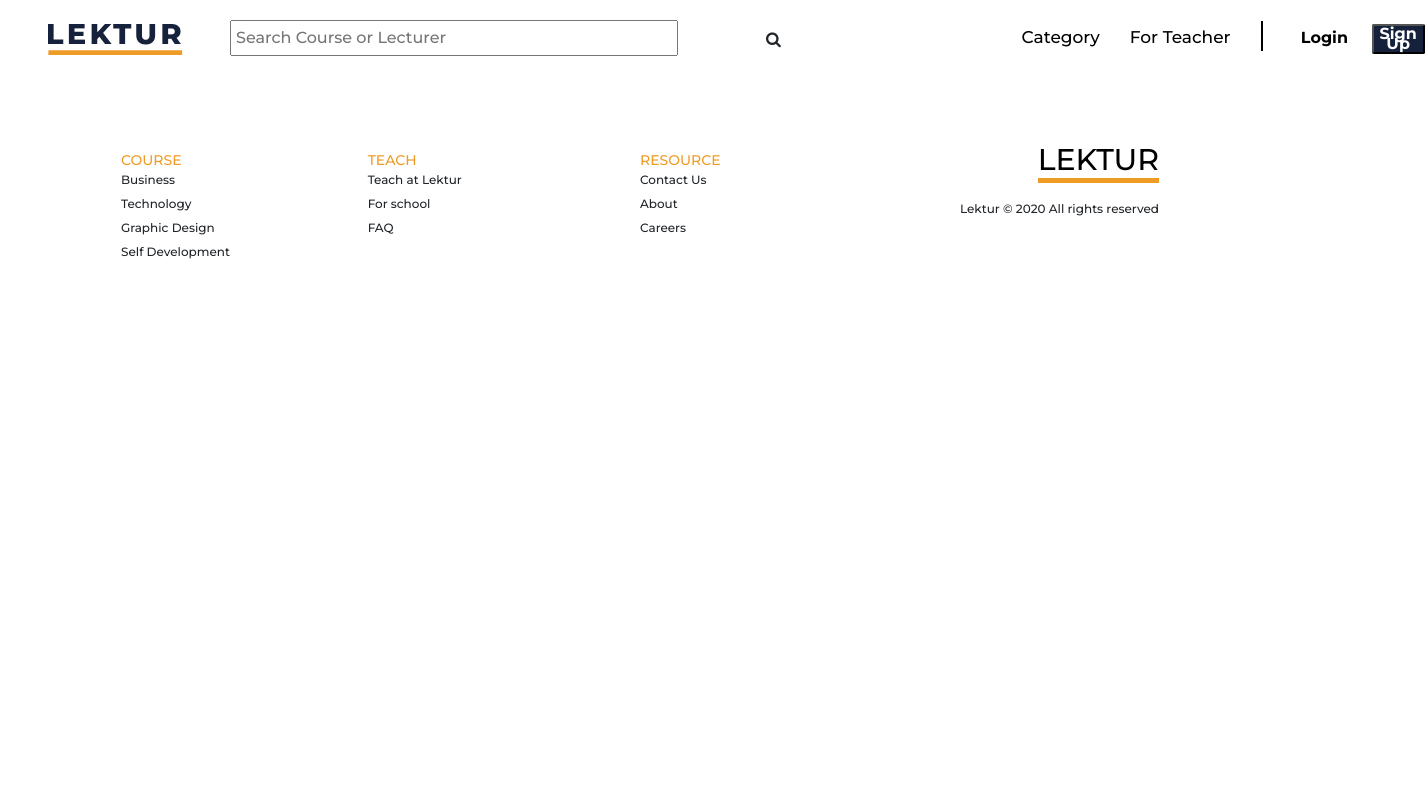
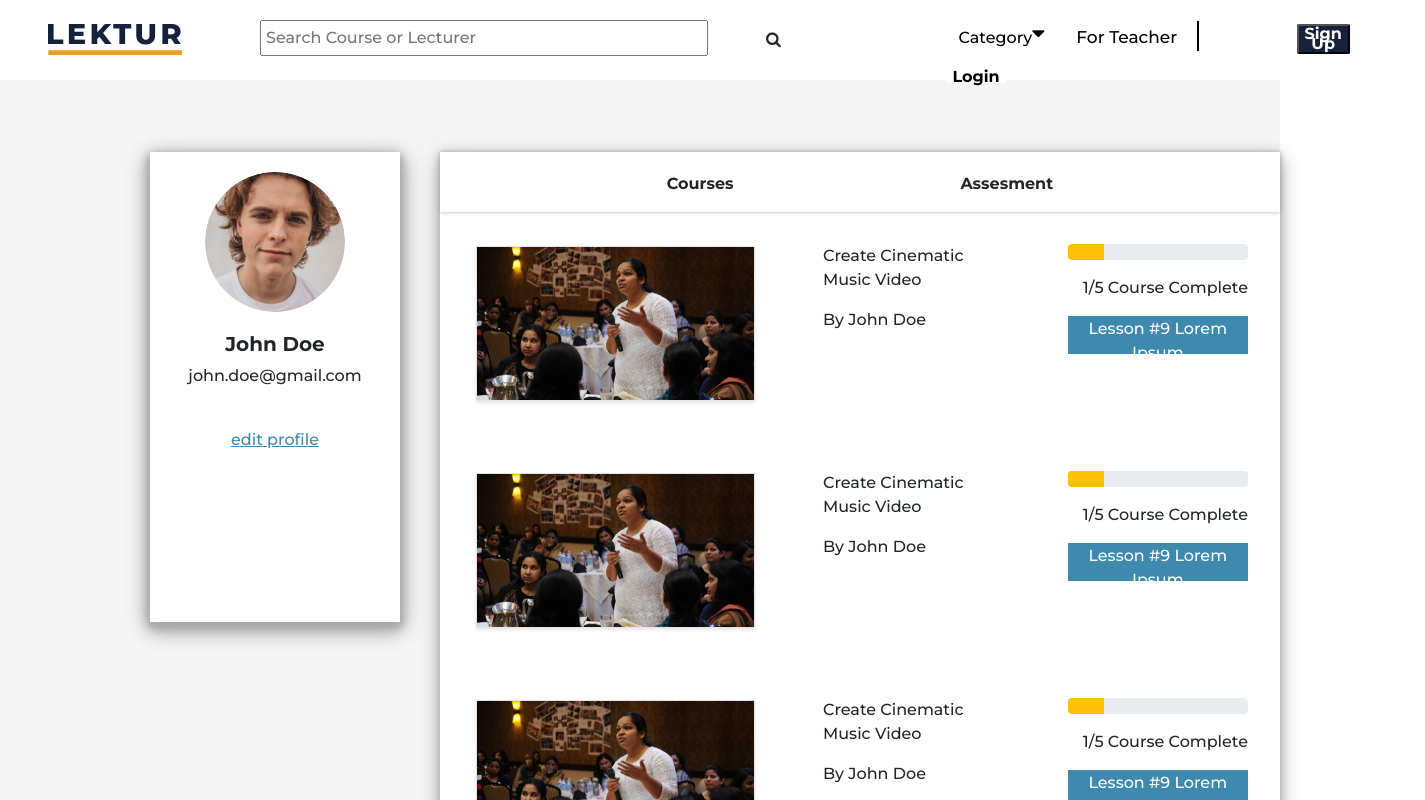
Before and after one commit to Rantikaayuning/frontend-lektur-app, a React (Create React App) app: page /student in a window 1280 px wide. Shown: the top 800 px of the page, 1425 px wide, since content can reach past the window. Built offline with nearby package versions, Linux system fonts and the light colour scheme.

Commit message:
add student dashboard page for courses list and profile edit

```diff
--- a/src/App.js
+++ b/src/App.js
@@ -9,6 +9,7 @@ import Footer from "./components/Footer";
 import HomePage from './pages/HomePage/index'
 import SignUp from "./components/Form/SignUp"
 import Login from "./components/Form/Login";
+import StudentBoard from "./pages/StudentDashboard"
 
 function App() {
   return (
@@ -18,6 +19,7 @@ function App() {
         <Route exact path='/' component={HomePage}/>
         <Route exact path='/register' component={SignUp}/>
         <Route exact path='/login' component={Login}/>
+        <Route path='/student' component={StudentBoard}/>
       </Switch>
       <Footer />
     </BrowserRouter>
--- a/src/components/Form/Login.js
+++ b/src/components/Form/Login.js
@@ -11,6 +11,7 @@ function Login() {
           <div className="login-welcome">Welcome Back!</div>
           <div className="login-yourAccount">Login to your account</div>
         </div>
+        <br/><br/>
         <form>
           <p className="email">
             Email<span>*</span>
@@ -21,7 +22,7 @@ function Login() {
               placeholder="john@doe.com"
               className="login-email"
             />
-          </div>
+          </div><br/>
           <p className="password">
             Password<span>*</span>
           </p>
--- a/src/components/Header/SideBar.js
+++ b/src/components/Header/SideBar.js
@@ -1,9 +1,13 @@
-import React from "react";
+import React, { useState } from "react";
 import Logo from "../../assets/LEKTUR.png";
 import {Link} from "react-router-dom"
 import garis from "../../assets/Rectangle 2.png";
+import { Dropdown, DropdownToggle, DropdownMenu, DropdownItem } from 'reactstrap';
 
 function SideBar() {
+    const [dropdownOpen, setDropdownOpen] = useState(false);
+
+    const toggle = () => setDropdownOpen(prevState => !prevState);
     return (
         <div className = "sidebar" >
             <div className = "left" >
@@ -18,8 +22,17 @@ function SideBar() {
             </div>{" "}
             <div className = "right" >
                 <ul >
-                    <li >
+                    <li>
+                    <Dropdown isOpen={dropdownOpen} toggle={toggle} size='md'  >
+                    <DropdownToggle className='sidebar-dropdown'>
                         Category
+                        <i className = "fa fa-caret-down fa-lg dropbtn"></i>
+                    </DropdownToggle>
+                    <DropdownMenu>
+                        <DropdownItem>Student</DropdownItem>
+                        <DropdownItem>Teacher</DropdownItem>
+                    </DropdownMenu>
+                    </Dropdown>
                     </li>
                     <li>
                         For Teacher
--- /dev/null
+++ b/src/pages/StudentDashboard/Profile/index.js
@@ -0,0 +1,52 @@
+import React, { useState } from 'react';
+import imgStudent from '../../../assets/studentpicture.png'
+
+const StudentProfile = () => {
+    const [isEdit, setEdit] = useState(true)
+
+    const handleEdit = () => {
+        setEdit(!isEdit)
+    }
+
+    return (
+        <>
+        { isEdit ? (
+            <div className='student-profile-box'>
+            <div className='student-profile'>
+                <div className='student-profile-image'>
+                    <img src={imgStudent} alt='student'/>
+                </div>
+                <h5>John Doe</h5>
+                <p>john.doe@gmail.com</p>
+                <br/>
+                <span><u onClick={handleEdit}> edit profile </u></span>
+            </div>
+            </div>
+        ) : (
+            <div className='student-profile-box'>
+            <div className='student-profile-edit'>
+                <div className='student-profile-image'>
+                    <img src={imgStudent} alt='student'/>
+                </div>
+                <div className='student-profile-form'>
+                    <form>
+                    <p>Name<span>*</span></p>
+                    <input type="text" placeholder="John Doe"/>
+                    <br/>
+                    <br/>
+                    <p>Email<span>*</span></p>
+                    <input type="email" placeholder="john@gmail.com"/>
+                    <br />
+                    <br />
+                    <button onClick={handleEdit}>Save Changes</button>
+                    </form>
+                </div>
+            </div>
+            </div>
+        )
+        }
+        </>
+    )
+}
+
+export default StudentProfile;
--- /dev/null
+++ b/src/pages/StudentDashboard/index.js
@@ -0,0 +1,72 @@
+import React, { useState } from 'react';
+import StudentProfile from './Profile';
+import { staticImage } from "../../assets/JSONFile/dummyData";
+import {Progress} from 'reactstrap'
+
+const StudentBoard = () => {
+    const [isCourse, setCourse] = useState(true)
+    const [isCompleted, setCompleted] = useState(true)
+
+    const toggle = () => {
+        setCourse(!isCourse)
+    }
+
+    return (
+        <>
+            <div className="student-board">
+            <div>
+                <StudentProfile />
+            </div>
+            <div className='student-lesson'>
+                    <div className='student-course-assessment'>
+                        <p onClick={toggle}>Courses</p>
+                        <p onClick={toggle}>Assesment</p>
+                    </div>
+                    {staticImage.map((item, index) => (
+                    <div className='student-course-list'>
+                            {isCourse ? (
+                            <div className='student-course-detail' key={index < 2}>
+                                    <img src={item.image} alt='courses'/>
+                                    <div className='course-detail-first'>
+                                        <p>{item.title}</p>
+                                        <p>{item.lecture}</p>
+                                    </div>
+                                    <div className='course-detail-second'>
+                                        <p><Progress color="warning" value={20} /></p>
+                                        <p>1/5 Course Complete</p>
+                                        <p><button>Lesson #9 Lorem Ipsum</button></p>
+                                    </div>
+                                </div>
+                                ) : (
+                                    <div className='student-assess-detail'>
+                                        <div className='assessment-detail'>
+                                            <h4>{item.title}</h4>
+                                            <p className='lecture'>{staticImage[0].lecture}</p>
+                                            <p>Completed at: </p>
+                                        </div>
+                                        { isCompleted ? (
+                                        <div className='assessment-precentage'>
+                                            <div>
+                                                <h4>73%</h4>
+                                                <p>11/15 Question Correct</p>
+                                            </div>
+                                        </div>
+                                        ) : (
+                                        <div>
+                                            <div>
+                                                <button>Take Test</button>
+                                                <p>No result yet</p>
+                                            </div>
+                                        </div>
+                                        )}
+                                    </div>
+                                )}
+                            </div>
+                    ))}
+                    </div>
+            </div>
+        </>
+    )
+}
+
+export default StudentBoard;
--- a/src/styles.css
+++ b/src/styles.css
@@ -6,6 +6,7 @@
 @import "./styles/HomeButton.css";
 @import "./styles/SignUp.css";
 @import "./styles/login.css";
+@import "./styles/StudentBoard.css";
 
 @import url('https://fonts.googleapis.com/css2?family=Montserrat:wght@500&display=swap');
 
--- a/src/styles/Sidebar.css
+++ b/src/styles/Sidebar.css
@@ -5,9 +5,6 @@
     width: 100%;
     height: 80px;
     padding: 20px;
-    /* margin:auto; */
-    /* top: 20px; */
-    /* left: 32px; */
     position: relative;
     background-color: rgba(255, 255, 255, 1);
 }
@@ -71,12 +68,11 @@
 
 .sidebar .right {
     position: relative;
-    margin-right: -150px;
     flex: 3;
 }
 
 .sidebar .center input {
-    left: 180px;
+    left: 210px;
     position: absolute;
     width: 35%;
     height: 20x;
@@ -99,7 +95,7 @@
 
 .sidebar ul li {
     display: inline-block;
-    margin-right: 30px;
+    margin-right: 20px;
 }
 
 
@@ -111,3 +107,15 @@
     border-left: 2px solid black;
     height: 30px;
 }
+
+.sidebar-dropdown {
+    background-color: white;
+    border: none;
+    caret-color: black;
+    color: black;
+}
+
+.sidebar-dropdown:hover {
+    color: white;
+    border: none;
+}
--- /dev/null
+++ b/src/styles/StudentBoard.css
@@ -0,0 +1,168 @@
+.student-board {
+    display: flex;
+    background-color: whitesmoke;
+    background-size: cover;
+    height: 100%;
+    padding-left: 150px;
+    padding-top: 72px;
+    padding-bottom: 174px;
+}
+
+.student-profile-box {
+    display: flex;
+    flex-direction: column;
+    margin-right: 40px;
+    width: 250px;
+    height: 470px;
+    background-color: white;
+    box-shadow: 0 4px 8px 0 darkgray, 0 6px 20px 0 darkgray;
+    text-align: center;
+}
+
+.student-profile {
+    display: flex;
+    flex-direction: column;
+    width: 250px;
+    height: 470px;
+    background-color: white;
+    box-shadow: 0 4px 8px 0 darkgray, 0 6px 20px 0 darkgray;
+    text-align: center;
+}
+
+.student-profile u{
+    cursor: pointer;
+    color: rgba(62, 137, 174, 1);
+}
+
+.student-profile p{
+    text-align: center;
+}
+
+.student-profile-image {
+    display: flex;
+    justify-content: center;
+    padding: 20px;
+}
+
+.student-profile-image img{
+    border-radius: 50%;
+}
+
+.student-profile h5 {
+    font-weight: bold;
+}
+
+.student-lesson {
+    display: flex;
+    flex-direction: column;
+    width: 950px;
+    height: 100%;
+    background-color: white;
+    box-shadow: 0 4px 8px 0 darkgray, 0 6px 20px 0 darkgray;
+}
+
+.student-course-assessment {
+    display: flex;
+    flex-direction: row;
+    justify-content: space-evenly;
+    padding-top: 20px;
+    box-shadow: 0 0px 4px 0 darkgray, 0 0 0 0 darkgray;
+    font-weight: bold;
+}
+
+.student-course-assessment p{
+    cursor: pointer;
+    pointer-events: auto;
+}
+
+.student-course-detail {
+    display: flex;
+    flex-direction: row;
+}
+
+.student-course-detail img{
+    padding: 32px;
+}
+
+.course-detail-first {
+    width: 50%;
+    padding: 32px;
+}
+
+.course-detail-second {
+    width: 50%;
+    padding: 32px;
+    text-align: right;
+}
+
+.course-detail-second button{
+    background-color: rgba(62, 137, 174, 1);
+    border: none;
+    width: 100%;
+    height: 38px;
+    color: white;
+}
+
+.assessment-detail {
+    padding: 32px;
+}
+
+.assessment-detail .lecture{
+    color: rgba(62, 137, 174, 1);
+}
+
+.student-assess-detail {
+    display: flex;
+    flex-direction: row;
+    justify-content: space-between;
+}
+
+.assessment-precentage h4{
+    font-size: 50px;
+    color: #EF9C27;
+}
+
+.assessment-precentage {
+    text-align: right;
+    padding: 32px;
+}
+
+.assessment-precentage p{
+    color: darkgray;
+}
+
+.assessment-precentage button{
+    color: #EF9C27;
+    border: 2px solid #EF9C27;
+    background-color: white;
+}
+
+.student-profile-edit input {
+    border: none;
+    border-bottom: 1px solid black;
+    outline: none;
+}
+
+.student-profile-edit p {
+   text-align: left;
+   padding-left: 20px;
+}
+
+.student-profile-edit {
+    display: flex;
+    flex-direction: column;
+    margin-right: 20px;
+    width: 250px;
+    height: 470px;
+    background-color: white;
+    box-shadow: 0 4px 8px 0 darkgray, 0 6px 20px 0 darkgray;
+    text-align: center;
+}
+
+.student-profile-edit button {
+    background-color: #16213B;
+    border-radius: 2px;
+    color: white;
+    font-size: 14px;
+    padding: 10px 24px;
+}
--- a/src/styles/login.css
+++ b/src/styles/login.css
@@ -12,14 +12,14 @@
 }
 
 .login-form {
-  width: 400px;
-  height: 370px;
+  width: 500px;
+  height: 530px;
   background: #ffffff;
   border: 1px solid #e6e6e6;
   box-sizing: border-box;
   box-shadow: 0px 2px 4px rgba(0, 0, 0, 0.1);
   border-radius: 3px;
-  padding: 30px 30px;
+  padding: 42px 42px;
   font-size: 14px;
   font-weight: 400;
 }
```
Also changed, not shown: src/assets/studentpicture.png (added).
